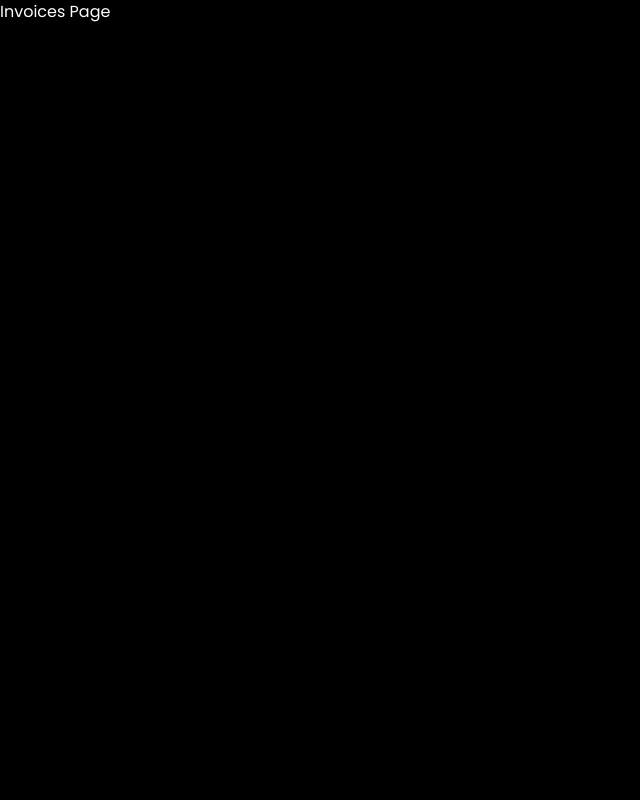
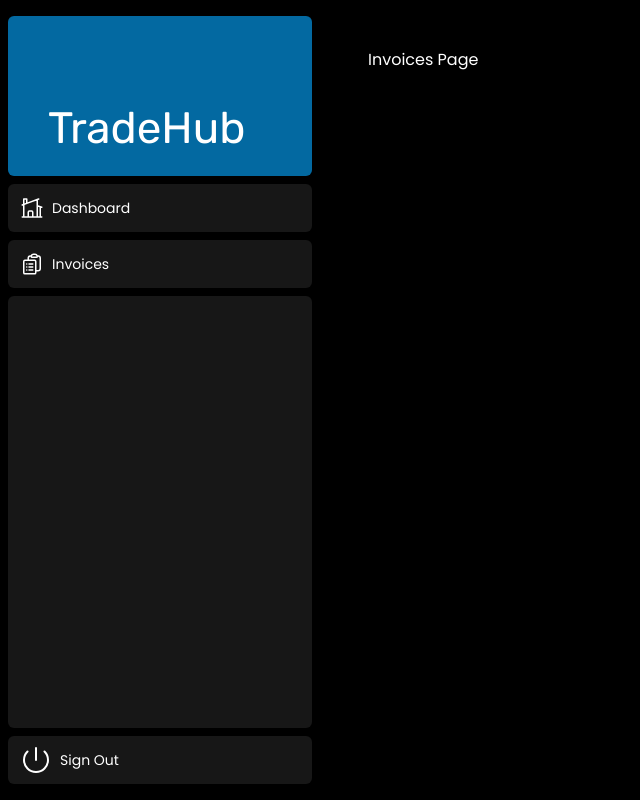
Before and after one commit to olehplay/tradehub-project, a Next.js app: page /dashboard/invoices in a window 1280 px wide. Shown: the whole page, without its empty margins (0-640 px from the left). Built offline with nearby package versions, Linux system fonts and the light colour scheme.

Commit message:
Layout-Navigation

```diff
--- /dev/null
+++ b/app/dashboard/layout.tsx
@@ -0,0 +1,12 @@
+import SideNav from '@/app/ui/dashboard/sidenav';
+
+export default function Layout({ children }: { children: React.ReactNode }) {
+  return (
+    <div className="flex h-screen flex-col md:flex-row md:overflow-hidden">
+      <div className="w-full flex-none md:w-80">
+        <SideNav />
+      </div>
+      <div className="flex-grow p-6 md:overflow-y-auto md:p-12">{children}</div>
+    </div>
+  );
+}
--- a/app/ui/dashboard/nav-links.tsx
+++ b/app/ui/dashboard/nav-links.tsx
@@ -2,6 +2,7 @@
   HomeModernIcon,
   ClipboardDocumentListIcon,
 } from '@heroicons/react/24/outline';
+import Link from 'next/link';
 
 const links = [
   { name: 'Dashboard', href: '/dashboard', icon: HomeModernIcon },
@@ -18,14 +19,14 @@
       {links.map((link) => {
         const LinkIcon = link.icon;
         return (
-          <a
+          <Link
             key={link.name}
             href={link.href}
             className="text-wh flex h-[48px] grow items-center justify-center gap-2 rounded-md bg-neutral-900 p-3 text-sm font-medium text-white hover:bg-neutral-600 hover:text-white md:flex-none md:justify-start md:p-2 md:px-3"
           >
             <LinkIcon className="w-6" />
             <p className="hidden md:block">{link.name}</p>
-          </a>
+          </Link>
         );
       })}
     </>
```
